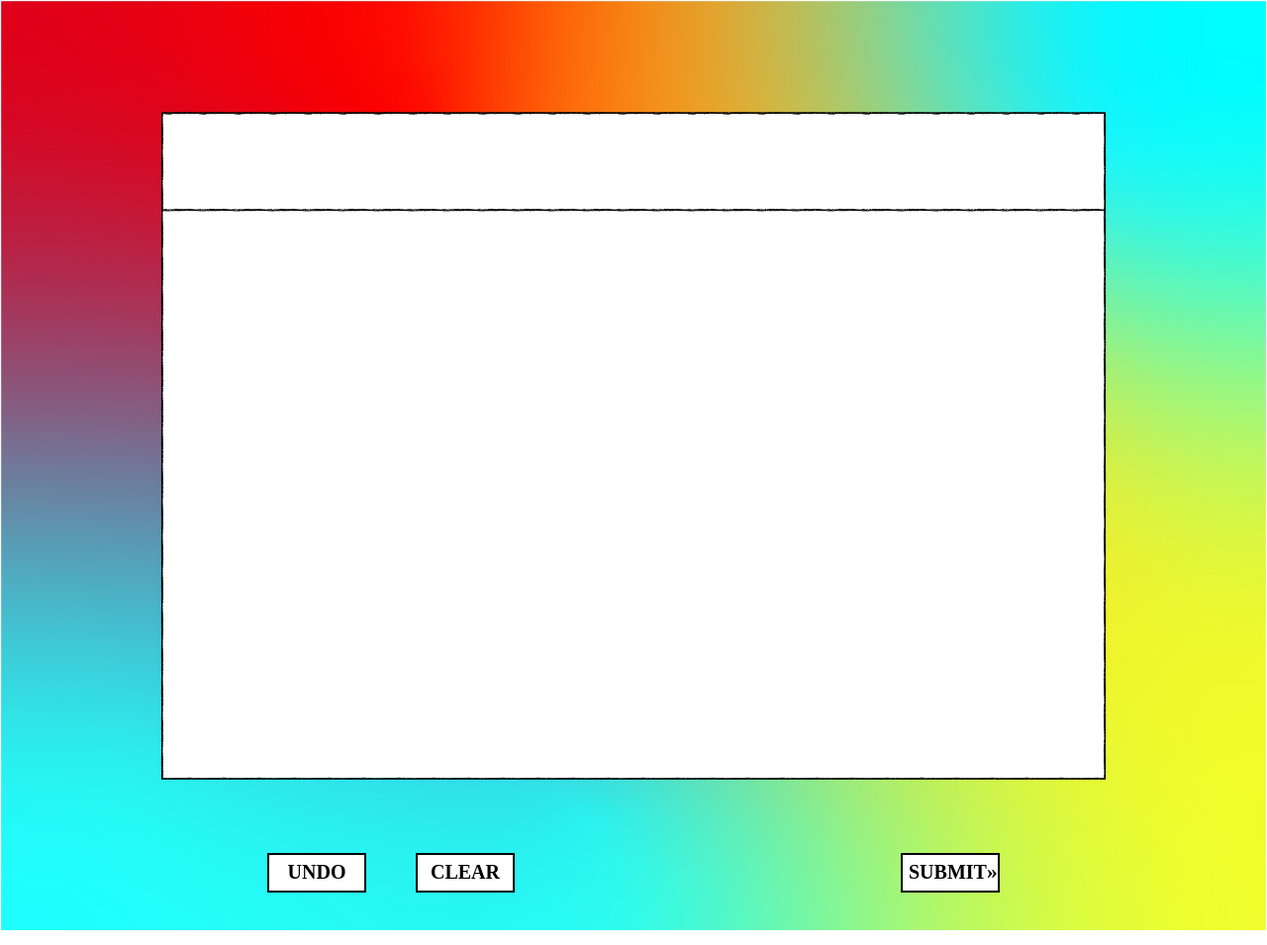
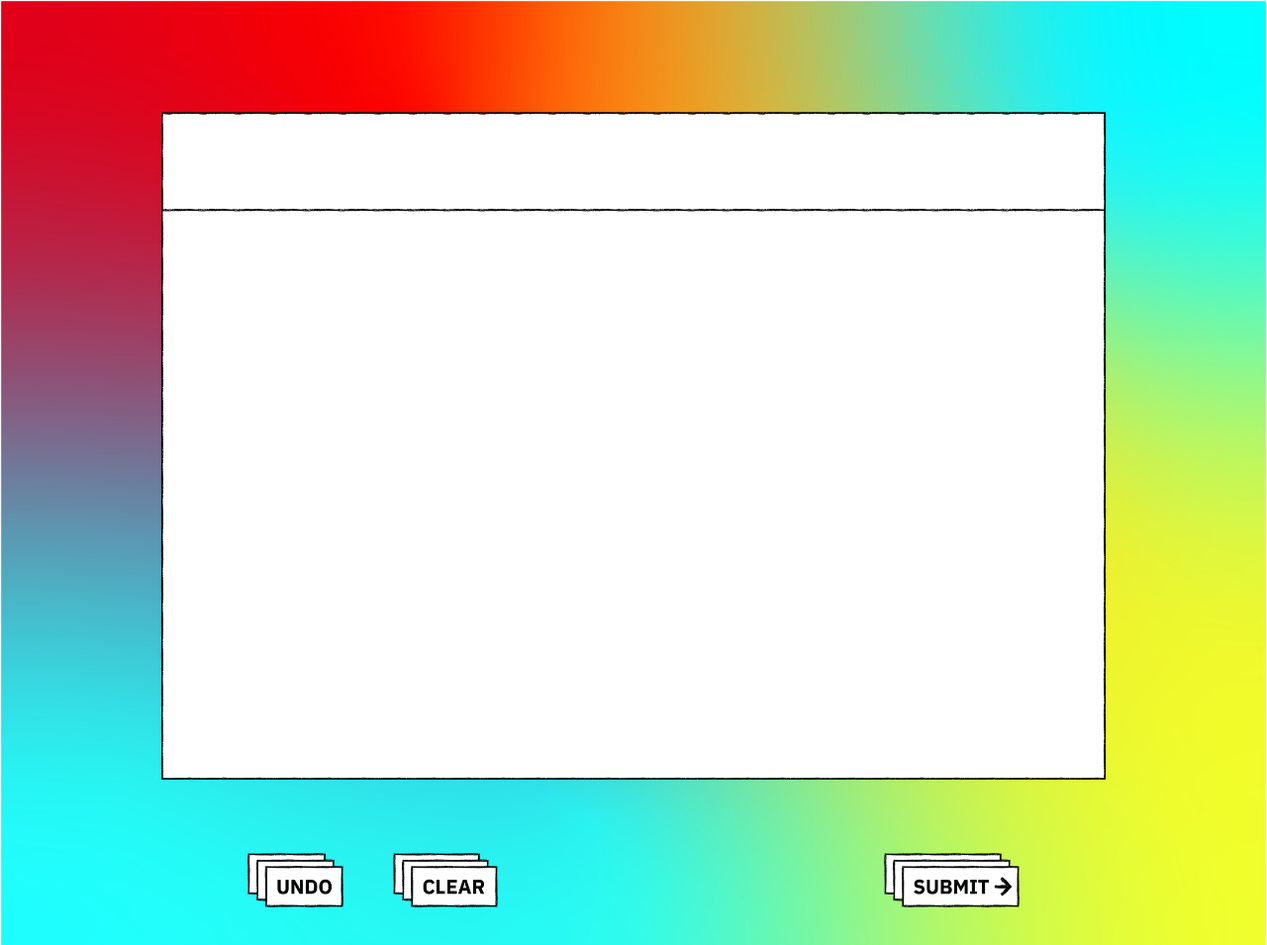
Before and after one commit to stmillet/InspirationsTrace, a website: page views/index.html in a window 1280 px wide. Shown: the whole page at 99% size. Drawn offline with Linux system fonts and the light colour scheme; a web font is replaced by a local one.

Commit message:
trying buttons now

```diff
--- a/views/css/styles.css
+++ b/views/css/styles.css
@@ -60,11 +60,8 @@ body{
     color: black;
     font-size: 15pt;
     align-self: center;
-    width: 100px;
-    height: 40px;
-    border: 2px solid black;
+    height: 55px;
     cursor: pointer;
-    background: white;
     font-weight: bold;
     margin: 0 15px;
 }
--- a/views/index.html
+++ b/views/index.html
@@ -24,21 +24,24 @@
       </canvas>
     </div>
     <div class="tools">
-      <button
-        type="button"
+      <input
+        type="image"
+        src="images/undo.png"
         class="button"
         onClick="undo_last()"
-        style="transform: translate(-190px, -30px); z-index: 450;">UNDO</button>
-      <button
-        type="button"
+        style="transform: translate(-190px, -30px); z-index: 450;"></input>
+      <input
+        type="image"
+        src="images/clear.png"
         class="button"
         onClick="clear_canvas()"
-        style="transform: translate(-170px, -30px); z-index: 450;">CLEAR</button>
-      <button
-        type="button"
+        style="transform: translate(-170px, -30px); z-index: 450;"></input>
+      <input
+        type="image"
+        src="images/submit.png"
         class="button"
         onClick="save_image()"
-        style="transform: translate(190px, -30px);  z-index: 450;">SUBMIT<span style="font-size: 16pt;">&#187</span></button>
+        style="transform: translate(190px, -30px);  z-index: 450;"></input>
     </div>
   </div>
 
```
Also changed, not shown: views/images/clear.png (renamed from views/images/Clear Button.png), views/images/submit.png (renamed from views/images/Submit Button.png), views/images/undo.png (renamed from views/images/Undo Button.png).
